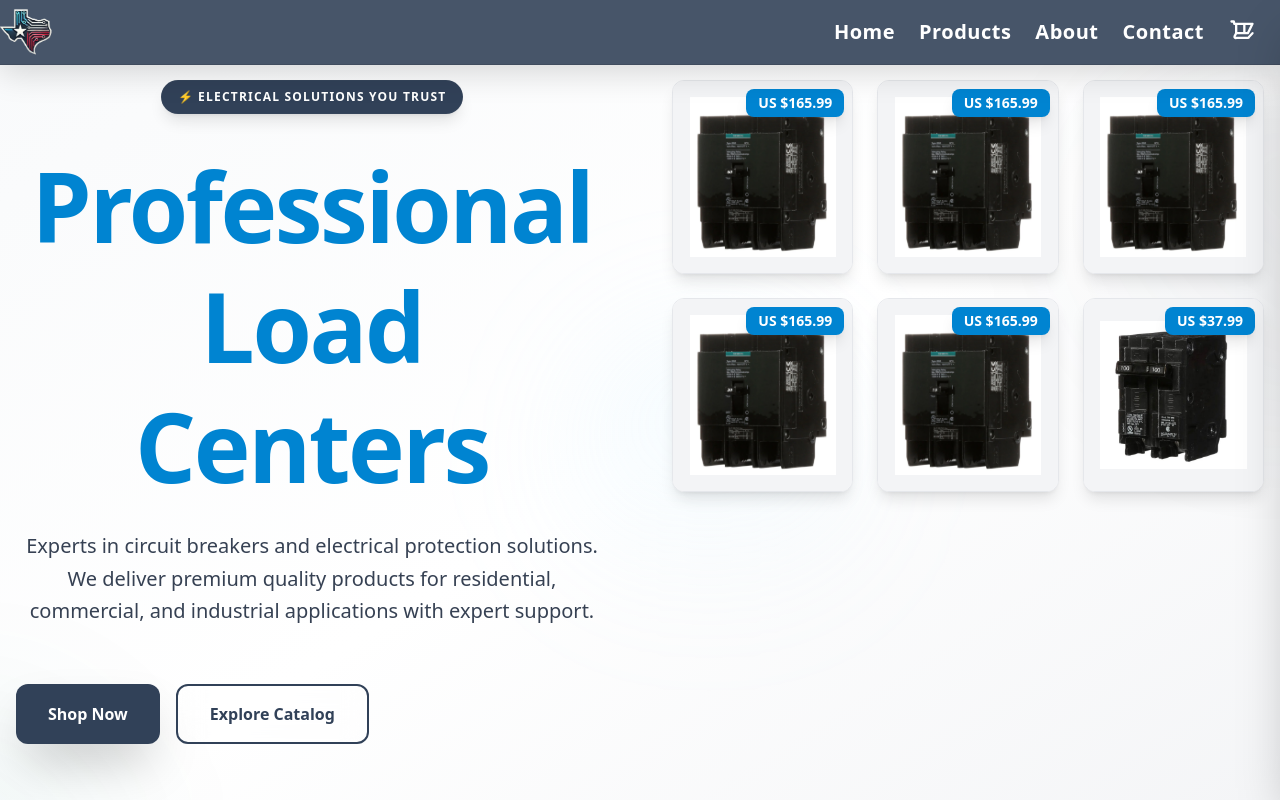
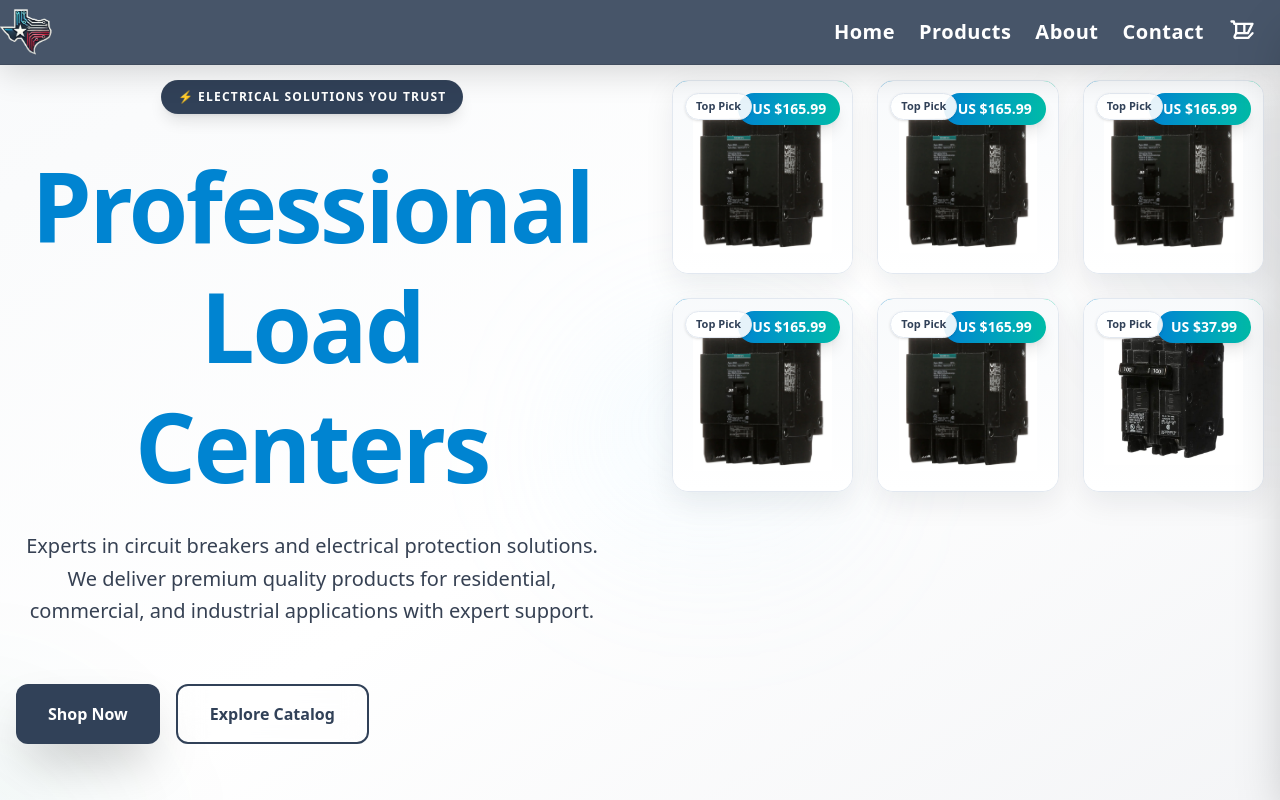
Before and after one commit to julioagk/PROTEX-INNOVATION-ENGLISH, a React (Vite) app: page / in a window 1280 px wide. Shown: the top 800 px of the page. Built offline with nearby package versions, Linux system fonts and the light colour scheme.

Commit message:
Update home catalog cards

```diff
--- a/src/componentes/Section1.jsx
+++ b/src/componentes/Section1.jsx
@@ -73,27 +73,36 @@ export default function Section1() {
                 {collageProducts.map((item, idx) => (
                   <div
                     key={item.id}
-                    className="group relative rounded-xl overflow-hidden bg-white border border-gray-200 shadow-lg hover:shadow-2xl transition-all duration-300 hover:scale-105 hover:border-sky-500 cursor-pointer"
+                    className="group relative rounded-2xl overflow-hidden bg-white border border-slate-200 shadow-[0_10px_30px_rgba(15,23,42,0.08)] hover:shadow-[0_18px_50px_rgba(2,132,199,0.20)] transition-all duration-300 hover:-translate-y-1 hover:border-sky-500/60 cursor-pointer"
                     onClick={() => navigate(`/producto/${item.id}`)}
                   >
+                    <div className="absolute inset-x-0 top-0 h-1.5 bg-gradient-to-r from-sky-600 via-teal-500 to-emerald-400" />
                     {/* Imagen */}
-                    <div className="relative w-full h-40 md:h-48 bg-gray-100 overflow-hidden">
+                    <div className="relative w-full h-40 md:h-48 bg-gradient-to-b from-slate-50 to-white overflow-hidden">
                       <img
                         src={item.image}
                         alt={item.title}
                         loading="lazy"
-                        className="w-full h-full object-contain p-4 group-hover:scale-110 transition-transform duration-300"
+                        className="w-full h-full object-contain p-5 group-hover:scale-[1.08] transition-transform duration-300"
                       />
                     </div>
 
                     {/* Precio */}
-                    <div className="absolute top-2 right-2 bg-sky-600 text-white px-3 py-1 rounded-lg text-sm font-bold shadow-lg">
+                    <div className="absolute top-3 right-3 bg-gradient-to-r from-sky-600 to-teal-500 text-white px-3.5 py-1.5 rounded-full text-sm font-bold shadow-lg">
                       US ${item.price.toFixed(2)}
                     </div>
 
+                    {/* Chip */}
+                    <div className="absolute top-3 left-3 bg-white/90 text-slate-700 px-2.5 py-1 rounded-full text-[11px] font-semibold border border-slate-200 shadow-sm">
+                      Top Pick
+                    </div>
+
                     {/* Overlay hover */}
-                    <div className="absolute inset-0 bg-gradient-to-t from-black/60 to-transparent opacity-0 group-hover:opacity-100 transition-opacity duration-300 flex items-end p-4">
-                      <p className="text-white font-semibold text-sm line-clamp-2">{item.title}</p>
+                    <div className="absolute inset-0 bg-gradient-to-t from-slate-900/70 to-transparent opacity-0 group-hover:opacity-100 transition-opacity duration-300 flex items-end p-4">
+                      <div className="w-full">
+                        <p className="text-white font-semibold text-sm line-clamp-2">{item.title}</p>
+                        <div className="mt-2 text-xs text-white/80">View details</div>
+                      </div>
                     </div>
                   </div>
                 ))}
```
